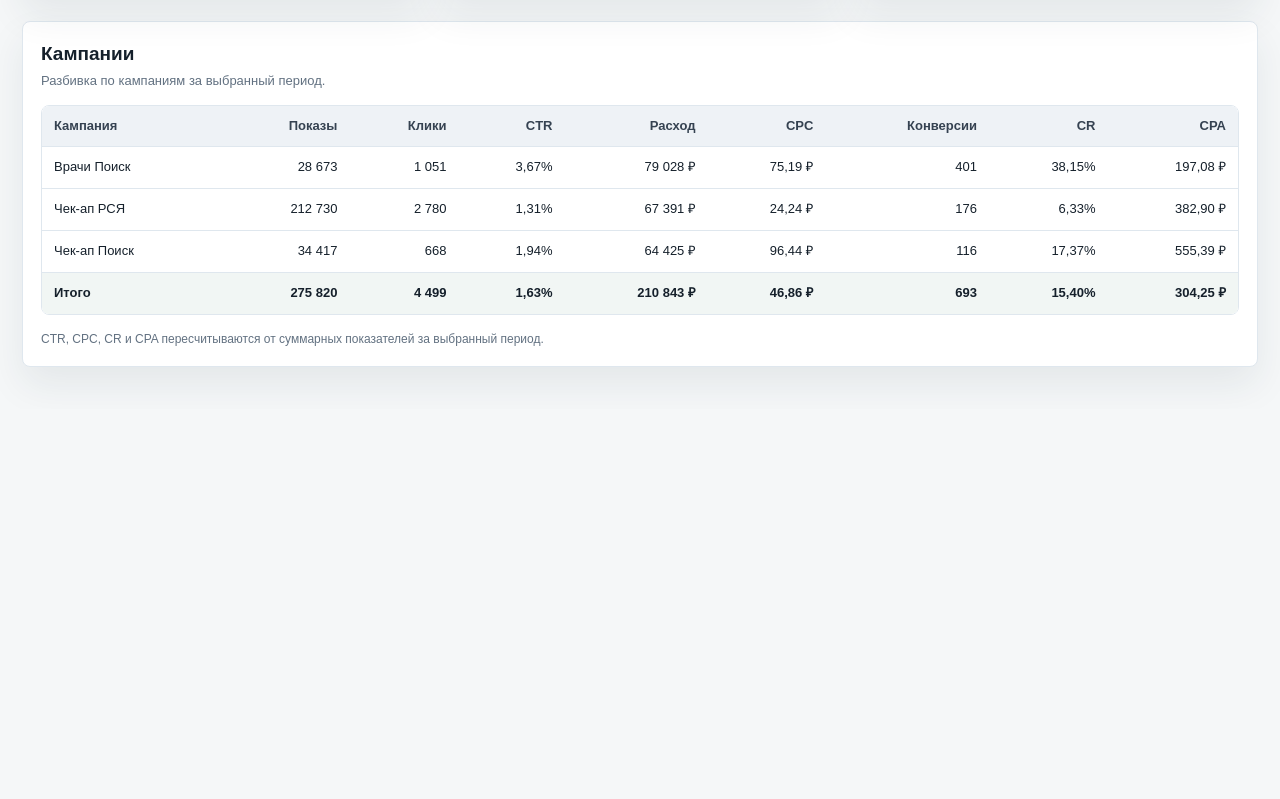
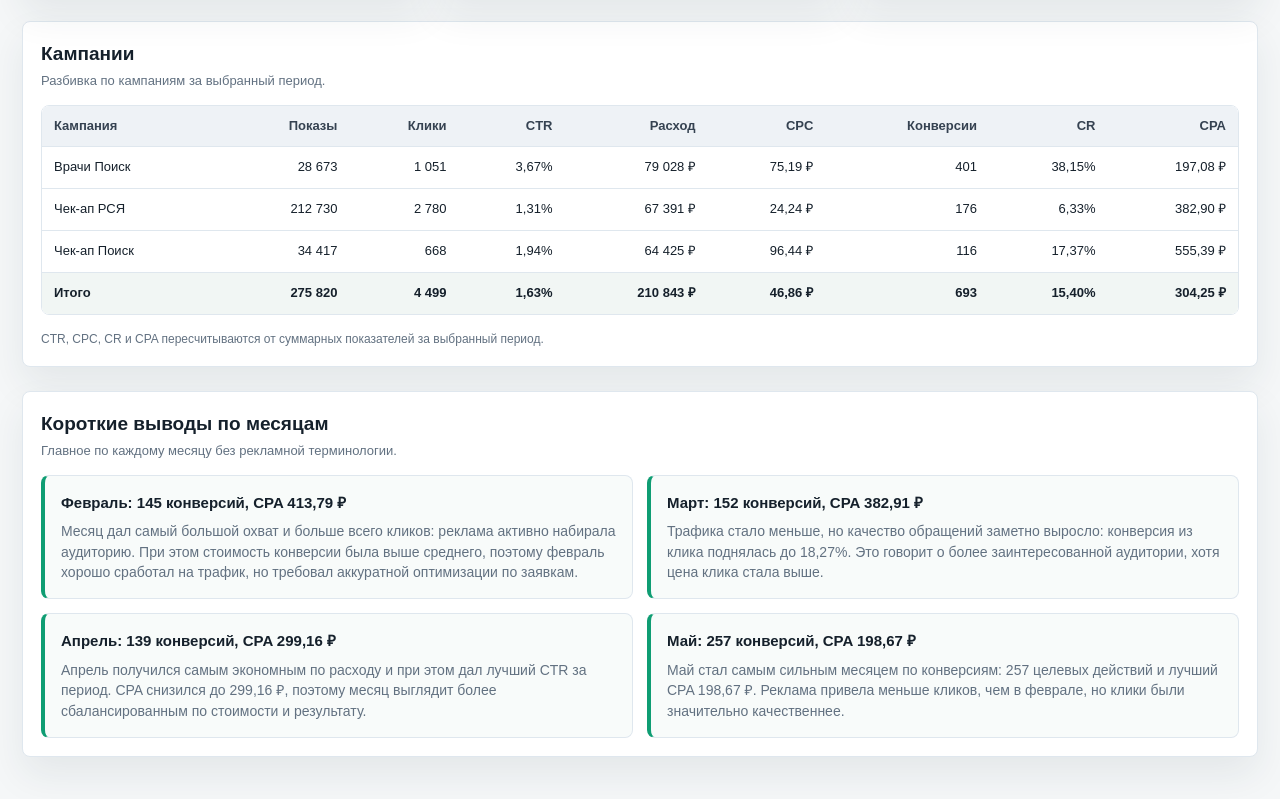
Before and after one commit to a1reklamaru/nadja, a plain HTML site: page index.html in a window 1280 px wide. Shown: the part 1883-2682 px from the top of the page. Before the commit the page ends 2292 px from the top, so only its background shows below. Drawn offline with Linux system fonts and the light colour scheme.

Commit message:
Add monthly client conclusions

```diff
--- a/index.html
+++ b/index.html
@@ -279,12 +279,44 @@
       font-size: 12px;
     }
 
+    .month-conclusions {
+      margin-top: 24px;
+    }
+
+    .month-conclusion-list {
+      display: grid;
+      grid-template-columns: repeat(2, minmax(0, 1fr));
+      gap: 14px;
+      margin-top: 14px;
+    }
+
+    .month-conclusion {
+      padding: 16px;
+      background: #f8fbfa;
+      border: 1px solid var(--line);
+      border-left: 4px solid var(--green);
+      border-radius: 8px;
+    }
+
+    .month-conclusion strong {
+      display: block;
+      margin-bottom: 8px;
+      font-size: 15px;
+    }
+
+    .month-conclusion p {
+      margin: 0;
+      color: var(--muted);
+      font-size: 14px;
+    }
+
     @media (max-width: 1080px) {
       header { grid-template-columns: 1fr; }
       .period-control { justify-self: stretch; }
       .kpis { grid-template-columns: repeat(2, minmax(150px, 1fr)); }
       .grid,
-      .insights { grid-template-columns: 1fr; }
+      .insights,
+      .month-conclusion-list { grid-template-columns: 1fr; }
     }
 
     @media (max-width: 640px) {
@@ -438,6 +470,12 @@
       </div>
       <p class="footnote">CTR, CPC, CR и CPA пересчитываются от суммарных показателей за выбранный период.</p>
     </section>
+
+    <section class="panel month-conclusions">
+      <h2 id="month-conclusions-title">Короткие выводы по месяцам</h2>
+      <p class="hint" id="month-conclusions-hint">Текстовая интерпретация результатов простым языком.</p>
+      <div class="month-conclusion-list" id="month-conclusion-list"></div>
+    </section>
   </main>
 
   <script>
@@ -468,6 +506,13 @@
       { campaign: 'Чек-ап РСЯ', month: 'Май', impressions: 33725, clicks: 223, spend: 11969.46, conversions: 56 },
       { campaign: 'Чек-ап Поиск', month: 'Май', impressions: 6441, clicks: 163, spend: 12786.02, conversions: 40 }
     ];
+
+    const monthConclusions = {
+      'Февраль': 'Месяц дал самый большой охват и больше всего кликов: реклама активно набирала аудиторию. При этом стоимость конверсии была выше среднего, поэтому февраль хорошо сработал на трафик, но требовал аккуратной оптимизации по заявкам.',
+      'Март': 'Трафика стало меньше, но качество обращений заметно выросло: конверсия из клика поднялась до 18,27%. Это говорит о более заинтересованной аудитории, хотя цена клика стала выше.',
+      'Апрель': 'Апрель получился самым экономным по расходу и при этом дал лучший CTR за период. CPA снизился до 299,16 ₽, поэтому месяц выглядит более сбалансированным по стоимости и результату.',
+      'Май': 'Май стал самым сильным месяцем по конверсиям: 257 целевых действий и лучший CPA 198,67 ₽. Реклама привела меньше кликов, чем в феврале, но клики были значительно качественнее.'
+    };
 
     const colors = {
       blue: getCss('--blue'),
@@ -618,6 +663,29 @@
       document.getElementById('table-title').textContent = selectedMonth === 'year' ? 'Кампании' : `Кампании: ${selectedMonth}`;
     }
 
+    function renderMonthConclusions() {
+      const wrap = document.getElementById('month-conclusion-list');
+      const visible = selectedMonth === 'year'
+        ? months
+        : months.filter((item) => item.month === selectedMonth);
+      document.getElementById('month-conclusions-title').textContent = selectedMonth === 'year'
+        ? 'Короткие выводы по месяцам'
+        : `Короткий вывод: ${selectedMonth}`;
+      document.getElementById('month-conclusions-hint').textContent = selectedMonth === 'year'
+        ? 'Главное по каждому месяцу без рекламной терминологии.'
+        : 'Главное по выбранному месяцу простым языком.';
+      wrap.innerHTML = '';
+      visible.forEach((item) => {
+        const card = document.createElement('div');
+        card.className = 'month-conclusion';
+        card.innerHTML = `
+          <strong>${item.month}: ${fmtInt(item.conversions)} конверсий, CPA ${fmtRub(item.cpa)}</strong>
+          <p>${monthConclusions[item.month]}</p>
+        `;
+        wrap.appendChild(card);
+      });
+    }
+
     function renderDashboard() {
       const list = getVisibleMonths();
       const totals = calculateTotals(list);
@@ -625,6 +693,7 @@
       renderKpis(totals);
       renderInsights(list, totals);
       renderTable(totals);
+      renderMonthConclusions();
       const showCharts = selectedMonth === 'year';
       document.getElementById('charts-section').classList.toggle('is-hidden', !showCharts);
       if (showCharts) chartRenderers.forEach((render) => render());
```
